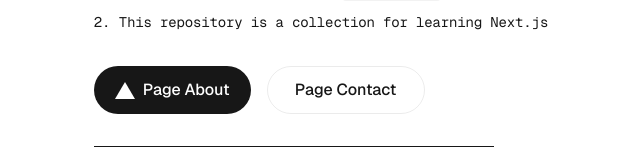
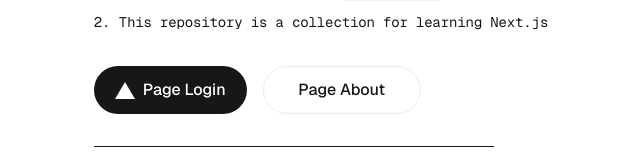
Before and after one commit to saepulfariz/nextjs-learning, a Next.js app: page / in a window 1280 px wide. Shown: the part 351-509 px from the top of the page, without its empty margins (319-959 px from the left). Built offline with nearby package versions, Linux system fonts and the light colour scheme.

Commit message:
fix middleware and home page

```diff
--- a/src/app/page.tsx
+++ b/src/app/page.tsx
@@ -35,7 +35,7 @@
         <div className="flex gap-4 items-center flex-col sm:flex-row">
           {/* link ke page about */}
           <Link
-            href="/about"
+            href="/login"
             className="rounded-full border border-solid border-transparent transition-colors flex items-center justify-center bg-foreground text-background gap-2 hover:bg-[#383838] dark:hover:bg-[#ccc] font-medium text-sm sm:text-base h-10 sm:h-12 px-4 sm:px-5 sm:w-auto"
           >
             <Image
@@ -45,13 +45,13 @@
               width={20}
               height={20}
             />
-            Page About
+            Page Login
           </Link>
           <Link
             className="rounded-full border border-solid border-black/[.08] dark:border-white/[.145] transition-colors flex items-center justify-center hover:bg-[#f2f2f2] dark:hover:bg-[#1a1a1a] hover:border-transparent font-medium text-sm sm:text-base h-10 sm:h-12 px-4 sm:px-5 w-full sm:w-auto md:w-[158px]"
-            href="/contact"
+            href="/about"
           >
-            Page Contact
+            Page About
           </Link>
         </div>
 
--- a/src/middleware.ts
+++ b/src/middleware.ts
@@ -7,5 +7,12 @@
 });
 
 export const config = {
-  matcher: ["/dashboard", "/users", "/division", "/state/:path*"],
+  matcher: [
+    "/dashboard",
+    "/users",
+    "/division",
+    "/state/:path*",
+    "/products/:path*",
+    // "/((?!api|_next/static|_next/image|favicon.ico).*)", // kecuali API routes dan static files
+  ],
 };
```
